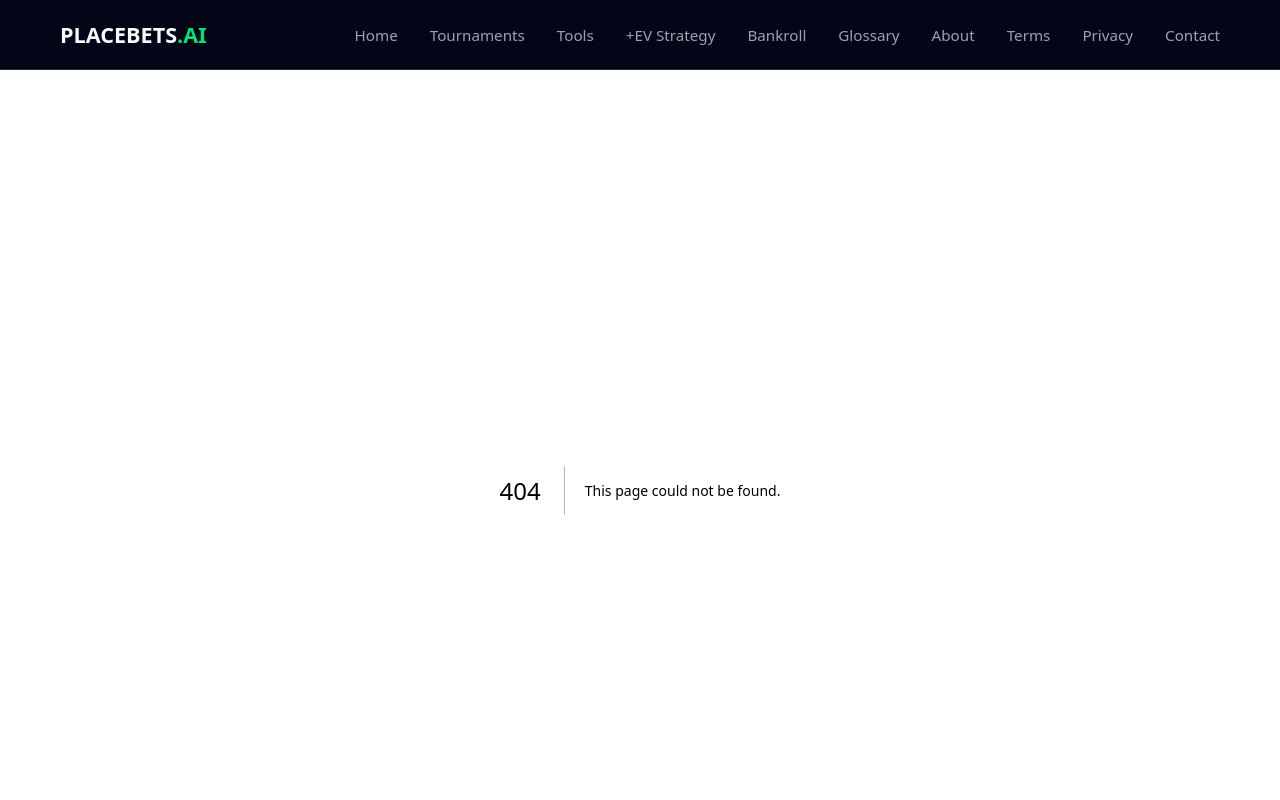
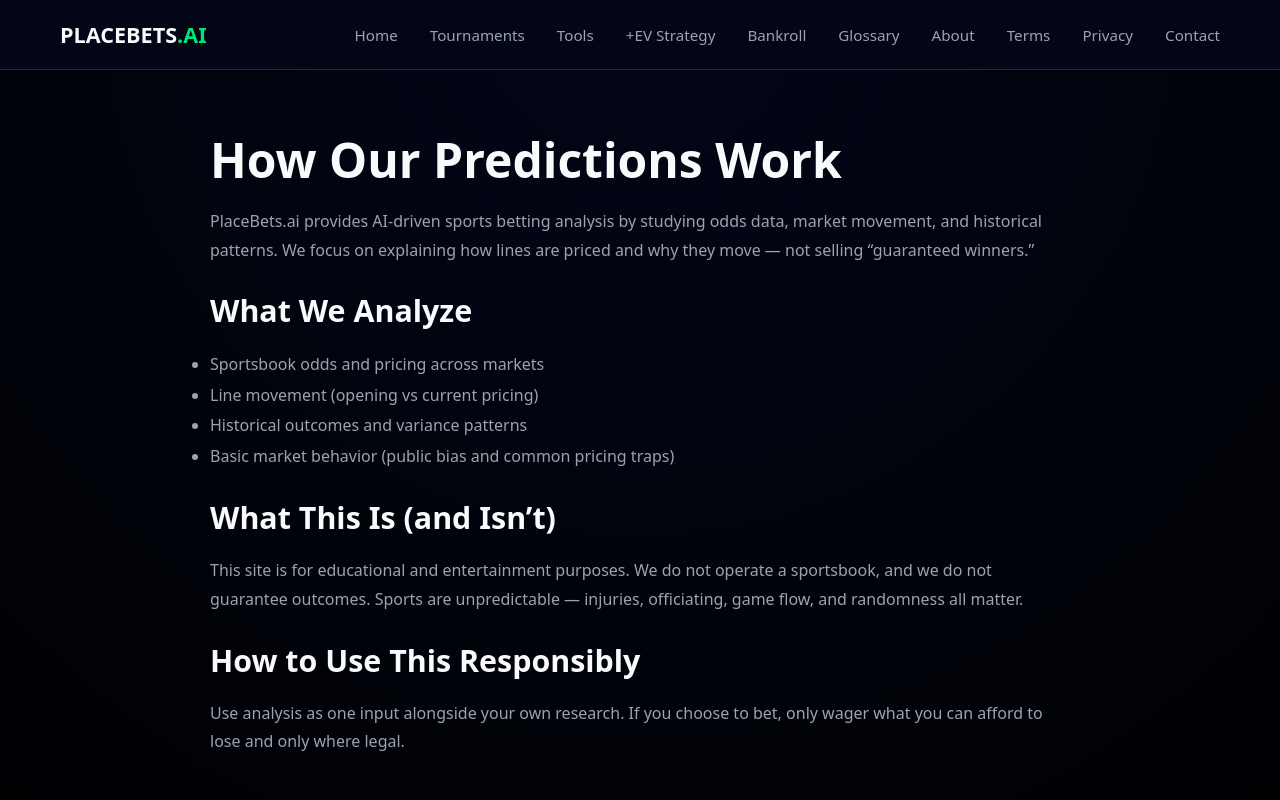
Before and after one commit to placebetsai/Placebetsai, a Next.js app: page /how-predictions-work in a window 1280 px wide. Before the commit this address had no page. Shown: the top 800 px of the page. Built offline with nearby package versions, Linux system fonts and the light colour scheme.

Commit message:
Create How Predictions Work page with metadata
This page explains how PlaceBets.ai generates AI-driven sports analysis using odds data, market movement, and historical patterns. It also emphasizes responsible betting practices.

```diff
--- /dev/null
+++ b/app/how-predictions-work/page.js
@@ -0,0 +1,40 @@
+export const metadata = {
+  title: "How Our Predictions Work | PlaceBets.ai",
+  description:
+    "Learn how PlaceBets.ai uses odds data, market movement, and historical patterns to generate AI-driven sports analysis.",
+};
+
+export default function HowPredictionsWorkPage() {
+  return (
+    <main style={{ maxWidth: 900, margin: "0 auto", padding: "44px 20px" }}>
+      <h1>How Our Predictions Work</h1>
+
+      <p style={{ color: "#9ca3af", lineHeight: 1.8 }}>
+        PlaceBets.ai provides AI-driven sports betting analysis by studying odds data, market
+        movement, and historical patterns. We focus on explaining how lines are priced and why they
+        move — not selling “guaranteed winners.”
+      </p>
+
+      <h2 style={{ marginTop: 26 }}>What We Analyze</h2>
+      <ul style={{ color: "#9ca3af", lineHeight: 1.9 }}>
+        <li>Sportsbook odds and pricing across markets</li>
+        <li>Line movement (opening vs current pricing)</li>
+        <li>Historical outcomes and variance patterns</li>
+        <li>Basic market behavior (public bias and common pricing traps)</li>
+      </ul>
+
+      <h2 style={{ marginTop: 26 }}>What This Is (and Isn’t)</h2>
+      <p style={{ color: "#9ca3af", lineHeight: 1.8 }}>
+        This site is for educational and entertainment purposes. We do not operate a sportsbook,
+        and we do not guarantee outcomes. Sports are unpredictable — injuries, officiating, game
+        flow, and randomness all matter.
+      </p>
+
+      <h2 style={{ marginTop: 26 }}>How to Use This Responsibly</h2>
+      <p style={{ color: "#9ca3af", lineHeight: 1.8 }}>
+        Use analysis as one input alongside your own research. If you choose to bet, only wager
+        what you can afford to lose and only where legal.
+      </p>
+    </main>
+  );
+}
```
